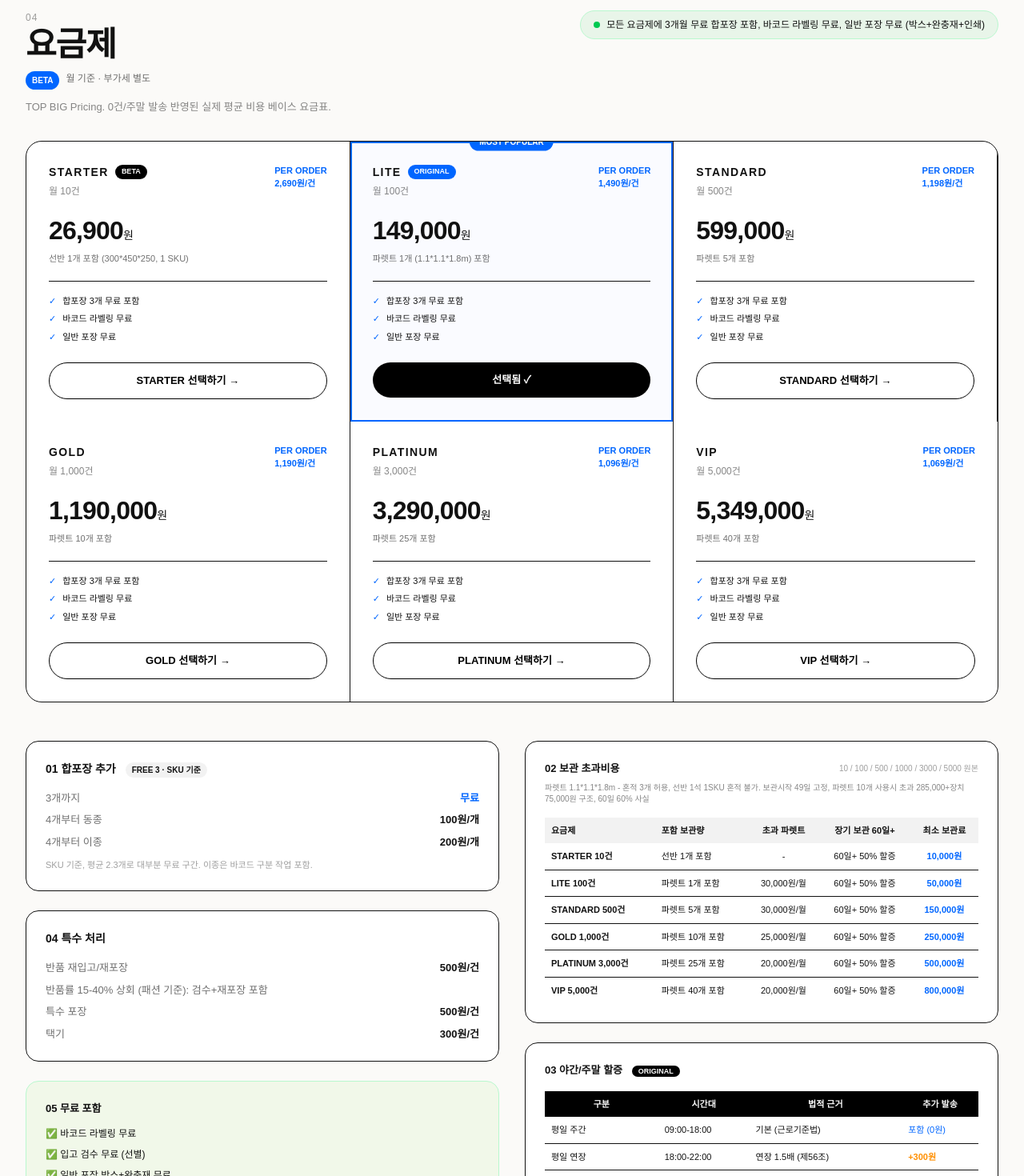
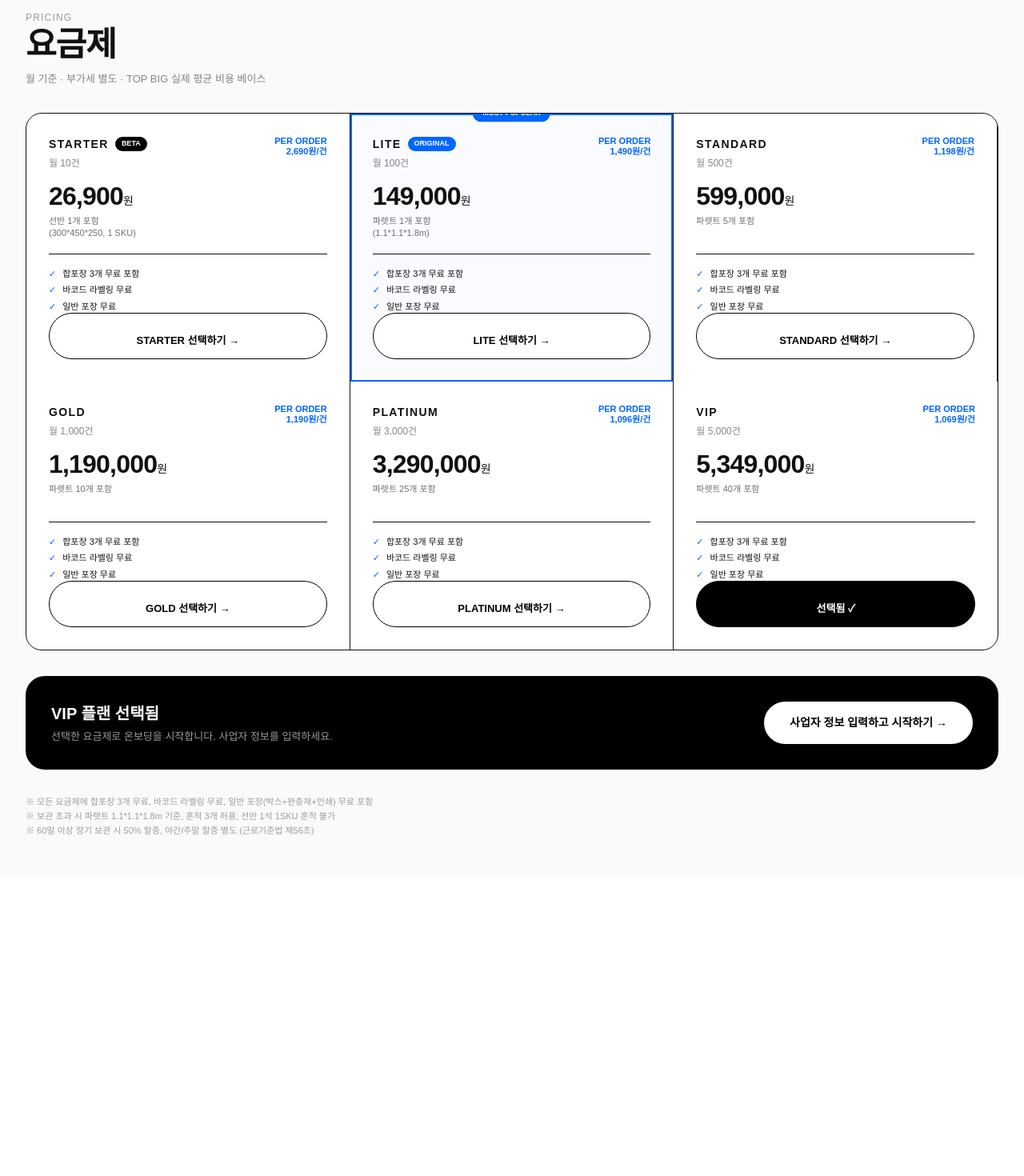
Before and after one commit to hanman19/flex-center, a Next.js app: page /pricing in a window 1280 px wide. Shown: the part 100-1570 px from the top of the page at 80% size. After the commit the page ends 1196 px from the top, so only its background shows below. Built offline with nearby package versions, Linux system fonts and the light colour scheme.

Commit message:
fix pricing text wrap

```diff
--- a/src/app/pricing/page.tsx
+++ b/src/app/pricing/page.tsx
@@ -9,10 +9,9 @@ const PLANS = [
     orders:"월 10건",
     price:"26,900",
     perOrder:"2,690원/건",
-    storage:"선반 1개 포함 (300*450*250, 1 SKU)",
+    storage:"선반 1개 포함\n(300*450*250, 1 SKU)",
     badge:"BETA",
     popular:false,
-    includes:["합포장 3개 무료 포함","바코드 라벨링 무료","일반 포장 무료"]
   },
   {
     id:"LITE",
@@ -20,10 +19,9 @@ const PLANS = [
     orders:"월 100건",
     price:"149,000",
     perOrder:"1,490원/건",
-    storage:"파렛트 1개 (1.1*1.1*1.8m) 포함",
+    storage:"파렛트 1개 포함\n(1.1*1.1*1.8m)",
     badge:"ORIGINAL",
     popular:true,
-    includes:["합포장 3개 무료 포함","바코드 라벨링 무료","일반 포장 무료"]
   },
   {
     id:"STANDARD",
@@ -34,7 +32,6 @@ const PLANS = [
     storage:"파렛트 5개 포함",
     badge:null,
     popular:false,
-    includes:["합포장 3개 무료 포함","바코드 라벨링 무료","일반 포장 무료"]
   },
   {
     id:"GOLD",
@@ -45,7 +42,6 @@ const PLANS = [
     storage:"파렛트 10개 포함",
     badge:null,
     popular:false,
-    includes:["합포장 3개 무료 포함","바코드 라벨링 무료","일반 포장 무료"]
   },
   {
     id:"PLATINUM",
@@ -56,7 +52,6 @@ const PLANS = [
     storage:"파렛트 25개 포함",
     badge:null,
     popular:false,
-    includes:["합포장 3개 무료 포함","바코드 라벨링 무료","일반 포장 무료"]
   },
   {
     id:"VIP",
@@ -67,157 +62,83 @@ const PLANS = [
     storage:"파렛트 40개 포함",
     badge:null,
     popular:false,
-    includes:["합포장 3개 무료 포함","바코드 라벨링 무료","일반 포장 무료"]
   },
 ];
 
 export default function PricingPage() {
-  const [selected, setSelected] = useState("LITE");
+  const [selected, setSelected] = useState("VIP");
 
   return (
     <div className="min-h-screen bg-[#fbfaf8] text-[#111]">
       <header className="border-b bg-white/80 backdrop-blur sticky top-0 z-10">
-        <div className="max-w-[1280px] mx-auto px-8 h-[64px] flex items-center justify-between">
+        <div className="max-w-[1280px] mx-auto px-4 md:px-8 h-[64px] flex items-center justify-between">
           <Link href="/" className="flex items-center gap-3">
             <div className="w-8 h-8 bg-black text-white flex items-center justify-center font-black rounded-lg">F</div>
             <span className="font-black">FLEX CENTER</span>
           </Link>
           <div className="flex gap-2">
-            <Link href="/dashboard" className="text-[12px] border px-4 py-2 rounded-full">내 창고</Link>
-            <Link href="/admin" className="text-[12px] bg-black text-white px-4 py-2 rounded-full">사장님</Link>
+            <Link href="/dashboard" className="text-[11px] md:text-[12px] border px-3 md:px-4 py-2 rounded-full">내 창고</Link>
+            <Link href="/admin" className="text-[11px] md:text-[12px] bg-black text-white px-3 md:px-4 py-2 rounded-full">사장님</Link>
           </div>
         </div>
       </header>
 
-      <main className="max-w-[1280px] mx-auto px-8 py-12">
-        <div className="flex items-start justify-between flex-wrap gap-4">
-          <div>
-            <p className="text-[12px] tracking-widest opacity-40">04</p>
-            <h1 className="text-[42px] font-black tracking-tight leading-none mt-1">요금제</h1>
-            <div className="flex gap-2 mt-3">
-              <span className="text-[10px] bg-[#0066FF] text-white px-2 py-1 rounded-full font-bold">BETA</span>
-              <span className="text-[12px] opacity-60">월 기준 · 부가세 별도</span>
-            </div>
-            <p className="text-[13px] opacity-50 mt-3">TOP BIG Pricing. 0건/주말 발송 반영된 실제 평균 비용 베이스 요금표.</p>
-          </div>
-          <div className="bg-[#E8F5E9] border border-green-200 rounded-full px-4 py-2 text-[12px]">
-            <span className="w-2 h-2 bg-green-500 inline-block rounded-full mr-2"></span>
-            모든 요금제에 3개월 무료 합포장 포함, 바코드 라벨링 무료, 일반 포장 무료 (박스+완충재+인쇄)
-          </div>
+      <main className="max-w-[1280px] mx-auto px-4 md:px-8 py-8 md:py-12">
+        <div>
+          <p className="text-[12px] tracking-widest opacity-40">PRICING</p>
+          <h1 className="text-[28px] md:text-[42px] font-black tracking-tight leading-none mt-1">요금제</h1>
+          <p className="text-[12px] md:text-[13px] opacity-50 mt-3">월 기준 · 부가세 별도 · TOP BIG 실제 평균 비용 베이스</p>
         </div>
 
-        <div className="grid grid-cols-1 md:grid-cols-3 gap-0 mt-8 border rounded-[20px] overflow-hidden bg-white">
+        <div className="grid grid-cols-1 md:grid-cols-3 gap-0 mt-6 md:mt-8 border rounded-[20px] overflow-hidden bg-white">
           {PLANS.map((plan)=>(
-            <div key={plan.id} className={`p-7 border-b md:border-b-0 md:border-r last:border-r-0 relative ${plan.popular ? 'ring-2 ring-[#0066FF] ring-inset bg-[#fafbff]' : ''}`}>
-              {plan.popular && <div className="absolute top-0 left-1/2 -translate-x-1/2 -translate-y-1/2 bg-[#0066FF] text-white text-[10px] px-3 py-1 rounded-full font-bold">MOST POPULAR</div>}
-              <div className="flex justify-between items-start">
-                <div>
-                  <div className="flex items-center gap-2">
-                    <span className="font-black text-[14px] tracking-widest">{plan.name}</span>
-                    {plan.badge && <span className={`text-[9px] px-2 py-0.5 rounded-full font-bold ${plan.badge==='ORIGINAL' ? 'bg-[#0066FF] text-white' : 'bg-black text-white'}`}>{plan.badge}</span>}
+            <div key={plan.id} className={`p-5 md:p-7 border-b md:border-b-0 md:border-r last:border-r-0 relative flex flex-col ${plan.popular ? 'ring-2 ring-[#0066FF] ring-inset bg-[#fafbff]' : ''}`}>
+              {plan.popular && <div className="absolute top-0 left-1/2 -translate-x-1/2 -translate-y-1/2 bg-[#0066FF] text-white text-[9px] px-3 py-1 rounded-full font-bold whitespace-nowrap">MOST POPULAR</div>}
+
+              <div className="flex justify-between items-start gap-2">
+                <div className="min-w-0 flex-1">
+                  <div className="flex items-center gap-2 flex-wrap">
+                    <span className="font-black text-[13px] md:text-[14px] tracking-widest whitespace-nowrap">{plan.name}</span>
+                    {plan.badge && <span className={`text-[8px] md:text-[9px] px-2 py-0.5 rounded-full font-bold whitespace-nowrap ${plan.badge==='ORIGINAL' ? 'bg-[#0066FF] text-white' : 'bg-black text-white'}`}>{plan.badge}</span>}
                   </div>
-                  <p className="text-[12px] opacity-50 mt-1">{plan.orders}</p>
+                  <p className="text-[11px] md:text-[12px] opacity-50 mt-1">{plan.orders}</p>
                 </div>
-                <span className="text-[11px] font-bold text-[#0066FF]">PER ORDER<br/>{plan.perOrder}</span>
+                <span className="text-[10px] md:text-[11px] font-bold text-[#0066FF] text-right leading-tight whitespace-nowrap">PER ORDER<br/>{plan.perOrder}</span>
               </div>
-              <p className="text-[32px] font-black mt-4 tracking-tight">{plan.price}<span className="text-[14px] font-medium">원</span></p>
-              <p className="text-[11px] opacity-60 mt-1 leading-snug">{plan.storage}</p>
-              <div className="mt-5 space-y-1.5 border-t pt-4">
-                {plan.includes.map((inc,i)=>(
-                  <p key={i} className="text-[11px] flex gap-2"><span className="text-[#0066FF]">✓</span> {inc}</p>
-                ))}
+
+              <p className="text-[26px] md:text-[32px] font-black mt-3 md:mt-4 tracking-tight leading-none">{plan.price}<span className="text-[12px] md:text-[14px] font-medium">원</span></p>
+
+              <p className="text-[10px] md:text-[11px] opacity-60 mt-2 leading-snug whitespace-pre-wrap break-words min-h-[32px]">
+                {plan.storage}
+              </p>
+
+              <div className="mt-4 space-y-1 border-t pt-4">
+                <p className="text-[11px] flex gap-2"><span className="text-[#0066FF] shrink-0">✓</span> <span className="break-keep">합포장 3개 무료 포함</span></p>
+                <p className="text-[11px] flex gap-2"><span className="text-[#0066FF] shrink-0">✓</span> <span className="break-keep">바코드 라벨링 무료</span></p>
+                <p className="text-[11px] flex gap-2"><span className="text-[#0066FF] shrink-0">✓</span> <span className="break-keep">일반 포장 무료</span></p>
               </div>
+
               <button
                 onClick={()=>setSelected(plan.id)}
-                className={`w-full mt-6 rounded-full py-3 text-[13px] font-bold transition ${selected===plan.id ? 'bg-black text-white' : 'bg-white border border-black text-black hover:bg-black hover:text-white'}`}>
+                className={`w-full mt-auto pt-4 md:pt-6 rounded-full py-3 text-[12px] md:text-[13px] font-bold transition border mt-5 ${selected===plan.id ? 'bg-black text-white border-black' : 'bg-white border-black text-black hover:bg-black hover:text-white'}`}>
                 {selected===plan.id ? '선택됨 ✓' : `${plan.name} 선택하기 →`}
               </button>
             </div>
           ))}
         </div>
 
-        <div className="grid grid-cols-1 md:grid-cols-2 gap-8 mt-12">
-          <div className="space-y-6">
-            <div className="bg-white border rounded-[16px] p-6">
-              <h3 className="font-black text-[14px]">01 합포장 추가 <span className="ml-2 text-[10px] bg-black/5 px-2 py-1 rounded-full">FREE 3 · SKU 기준</span></h3>
-              <div className="mt-4 space-y-2 text-[13px]">
-                <div className="flex justify-between"><span className="opacity-60">3개까지</span><span className="font-bold text-[#0066FF]">무료</span></div>
-                <div className="flex justify-between"><span className="opacity-60">4개부터 동종</span><span className="font-bold">100원/개</span></div>
-                <div className="flex justify-between"><span className="opacity-60">4개부터 이종</span><span className="font-bold">200원/개</span></div>
-                <p className="text-[11px] opacity-40 mt-3 leading-snug">SKU 기준, 평균 2.3개로 대부분 무료 구간. 이종은 바코드 구분 작업 포함.</p>
-              </div>
-            </div>
-
-            <div className="bg-white border rounded-[16px] p-6">
-              <h3 className="font-black text-[14px]">04 특수 처리</h3>
-              <div className="mt-4 space-y-2 text-[13px]">
-                <div className="flex justify-between"><span className="opacity-60">반품 재입고/재포장</span><span className="font-bold">500원/건</span></div>
-                <div className="flex justify-between"><span className="opacity-60">반품률 15-40% 상회 (패션 기준): 검수+재포장 포함</span><span></span></div>
-                <div className="flex justify-between"><span className="opacity-60">특수 포장</span><span className="font-bold">500원/건</span></div>
-                <div className="flex justify-between"><span className="opacity-60">택기</span><span className="font-bold">300원/건</span></div>
-              </div>
-            </div>
-
-            <div className="bg-[#F1F8E9] border border-green-200 rounded-[16px] p-6">
-              <h3 className="font-black text-[13px]">05 무료 포함</h3>
-              <div className="mt-3 space-y-2 text-[12px]">
-                <p>✅ 바코드 라벨링 무료</p>
-                <p>✅ 입고 검수 무료 (선별)</p>
-                <p>✅ 일반 포장 박스+완충재 무료</p>
-                <p>✅ 인쇄비 무료</p>
-              </div>
-            </div>
+        <div className="mt-8 bg-black text-white rounded-[20px] md:rounded-[24px] p-6 md:p-8 flex flex-col md:flex-row justify-between items-start md:items-center gap-4">
+          <div>
+            <p className="font-black text-[18px] md:text-[20px]">{selected} 플랜 선택됨</p>
+            <p className="text-[12px] md:text-[13px] opacity-60 mt-1 break-keep">선택한 요금제로 온보딩을 시작합니다. 사업자 정보를 입력하세요.</p>
           </div>
-
-          <div className="space-y-6">
-            <div className="bg-white border rounded-[16px] p-6">
-              <div className="flex justify-between items-center">
-                <h3 className="font-black text-[13px]">02 보관 초과비용</h3>
-                <span className="text-[10px] opacity-40">10 / 100 / 500 / 1000 / 3000 / 5000 원본</span>
-              </div>
-              <p className="text-[10px] opacity-50 mt-2 leading-snug">파렛트 1.1*1.1*1.8m - 혼적 3개 허용, 선반 1석 1SKU 혼적 불가. 보관시작 49일 고정, 파렛트 10개 사용시 초과 285,000+장치 75,000원 구조, 60일 60% 사실</p>
-              <div className="mt-4 overflow-auto">
-                <table className="w-full text-[11px]">
-                  <thead><tr className="bg-black/5"><th className="p-2 text-left">요금제</th><th className="p-2 text-left">포함 보관량</th><th className="p-2">초과 파렛트</th><th className="p-2">장기 보관 60일+</th><th className="p-2">최소 보관료</th></tr></thead>
-                  <tbody className="divide-y">
-                    <tr><td className="p-2 font-bold">STARTER 10건</td><td className="p-2">선반 1개 포함</td><td className="p-2 text-center">-</td><td className="p-2 text-center">60일+ 50% 할증</td><td className="p-2 text-center font-bold text-[#0066FF]">10,000원</td></tr>
-                    <tr><td className="p-2 font-bold">LITE 100건</td><td className="p-2">파렛트 1개 포함</td><td className="p-2 text-center">30,000원/월</td><td className="p-2 text-center">60일+ 50% 할증</td><td className="p-2 text-center font-bold text-[#0066FF]">50,000원</td></tr>
-                    <tr><td className="p-2 font-bold">STANDARD 500건</td><td className="p-2">파렛트 5개 포함</td><td className="p-2 text-center">30,000원/월</td><td className="p-2 text-center">60일+ 50% 할증</td><td className="p-2 text-center font-bold text-[#0066FF]">150,000원</td></tr>
-                    <tr><td className="p-2 font-bold">GOLD 1,000건</td><td className="p-2">파렛트 10개 포함</td><td className="p-2 text-center">25,000원/월</td><td className="p-2 text-center">60일+ 50% 할증</td><td className="p-2 text-center font-bold text-[#0066FF]">250,000원</td></tr>
-                    <tr><td className="p-2 font-bold">PLATINUM 3,000건</td><td className="p-2">파렛트 25개 포함</td><td className="p-2 text-center">20,000원/월</td><td className="p-2 text-center">60일+ 50% 할증</td><td className="p-2 text-center font-bold text-[#0066FF]">500,000원</td></tr>
-                    <tr><td className="p-2 font-bold">VIP 5,000건</td><td className="p-2">파렛트 40개 포함</td><td className="p-2 text-center">20,000원/월</td><td className="p-2 text-center">60일+ 50% 할증</td><td className="p-2 text-center font-bold text-[#0066FF]">800,000원</td></tr>
-                  </tbody>
-                </table>
-              </div>
-            </div>
-
-            <div className="bg-white border rounded-[16px] p-6">
-              <h3 className="font-black text-[13px]">03 야간/주말 할증 <span className="ml-2 text-[9px] bg-black text-white px-2 py-0.5 rounded-full">ORIGINAL</span></h3>
-              <table className="w-full text-[11px] mt-4">
-                <thead><tr className="bg-black text-white"><th className="p-2">구분</th><th className="p-2">시간대</th><th className="p-2">법적 근거</th><th className="p-2">추가 발송</th></tr></thead>
-                <tbody className="divide-y">
-                  <tr><td className="p-2">평일 주간</td><td className="p-2">09:00-18:00</td><td className="p-2">기본 (근로기준법)</td><td className="p-2 text-[#0066FF]">포함 (0원)</td></tr>
-                  <tr><td className="p-2">평일 연장</td><td className="p-2">18:00-22:00</td><td className="p-2">연장 1.5배 (제56조)</td><td className="p-2 text-[#FF8F00] font-bold">+300원</td></tr>
-                  <tr><td className="p-2">야간</td><td className="p-2">22:00-06:00</td><td className="p-2">야간 1.5배 (제56조)</td><td className="p-2 text-[#FF8F00] font-bold">+300원</td></tr>
-                  <tr><td className="p-2">연장+야간</td><td className="p-2">22:00-24:00</td><td className="p-2">합산 2배 (제56조)</td><td className="p-2 text-[#FF8F00] font-bold">+600원</td></tr>
-                  <tr><td className="p-2">주말/공휴일 주간</td><td className="p-2">09:00-18:00</td><td className="p-2">휴일 1.5배 (제56조)</td><td className="p-2 text-[#FF8F00] font-bold">+300원</td></tr>
-                  <tr><td className="p-2">주말/공휴일 야간</td><td className="p-2">22:00-06:00</td><td className="p-2">휴일+야간 2배 (제56조)</td><td className="p-2 text-[#FF8F00] font-bold">+600원</td></tr>
-                </tbody>
-              </table>
-              <div className="mt-4 bg-[#FFF8E1] rounded-lg p-3 text-[11px]">
-                <p className="font-bold">EXAMPLE</p>
-                <p className="opacity-70 mt-1">예시: 토요일 밤 23시 10건 출고 → 기본 건수 차감 + 10건*600원=6,000원 추가. 연장+야간 합산 2배.</p>
-              </div>
-            </div>
-          </div>
+          <Link href={`/onboarding?plan=${selected}`} className="bg-white text-black px-6 md:px-8 py-3 md:py-4 rounded-full font-black text-[13px] md:text-[14px] whitespace-nowrap">사업자 정보 입력하고 시작하기 →</Link>
         </div>
 
-        <div className="mt-10 bg-black text-white rounded-[24px] p-8 flex flex-col md:flex-row justify-between items-center gap-4">
-          <div>
-            <p className="font-black text-[20px]">{selected} 플랜 선택됨</p>
-            <p className="text-[13px] opacity-60 mt-1">선택한 요금제로 온보딩을 시작합니다. 사업자 정보를 입력하세요.</p>
-          </div>
-          <Link href={`/onboarding?plan=${selected}`} className="bg-white text-black px-8 py-4 rounded-full font-black text-[14px]">사업자 정보 입력하고 시작하기 →</Link>
+        <div className="mt-8 text-[11px] opacity-40 leading-relaxed break-keep">
+          <p>※ 모든 요금제에 합포장 3개 무료, 바코드 라벨링 무료, 일반 포장(박스+완충재+인쇄) 무료 포함</p>
+          <p>※ 보관 초과 시 파렛트 1.1*1.1*1.8m 기준, 혼적 3개 허용, 선반 1석 1SKU 혼적 불가</p>
+          <p>※ 60일 이상 장기 보관 시 50% 할증, 야간/주말 할증 별도 (근로기준법 제56조)</p>
         </div>
       </main>
     </div>
```
